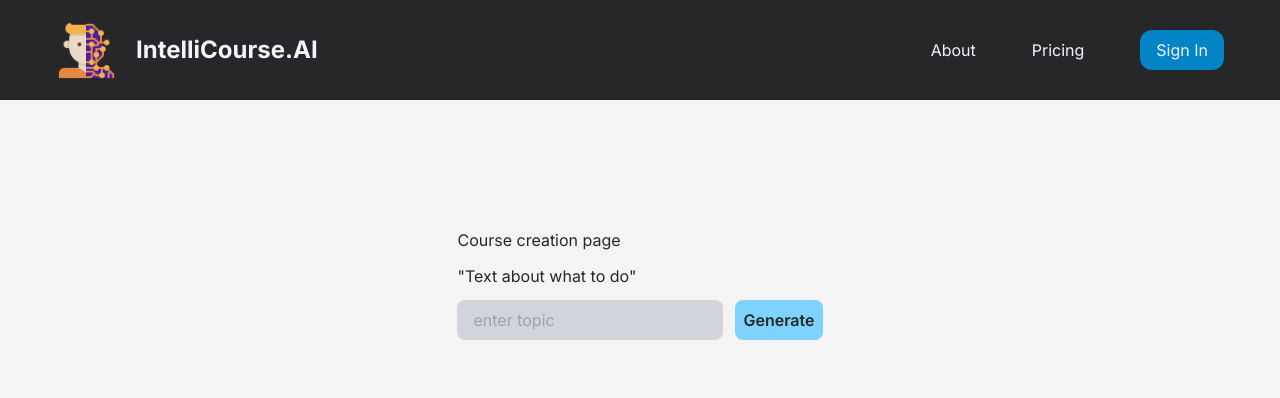
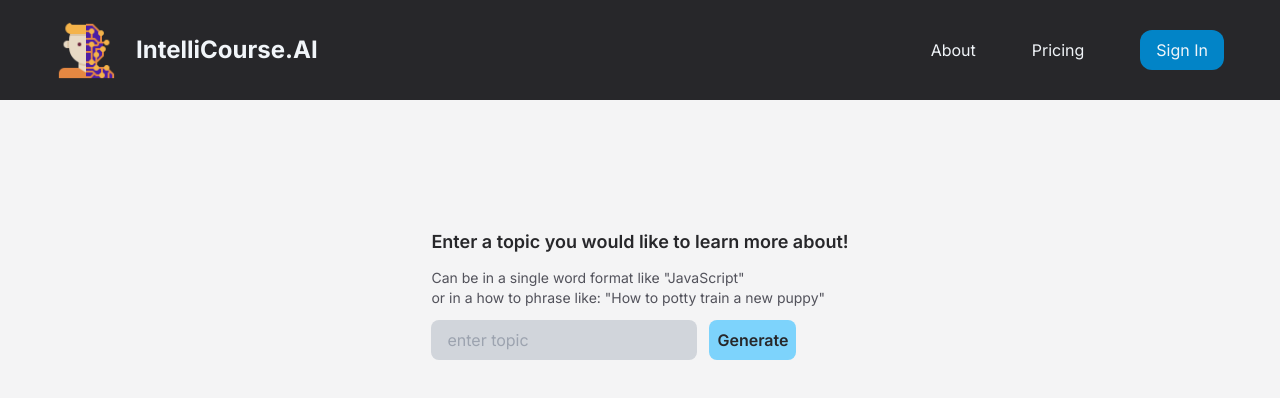
Before and after one commit to Eddie-Kuo/intellicourse-ai, a Next.js app: page /create in a window 1280 px wide. Shown: the top 398 px of the page. Built offline with nearby package versions, Linux system fonts and the light colour scheme; no server answers.

Commit message:
update course creation user prompt

```diff
--- a/src/app/create/page.tsx
+++ b/src/app/create/page.tsx
@@ -58,9 +58,14 @@ export default function Page() {
 
   return (
     <div className="flex h-screen w-full flex-col items-center bg-zinc-100 pt-32">
-      <div className="flex flex-col justify-center gap-3">
-        <p className="text-zinc-800">Course creation page</p>
-        <p className="text-zinc-800">&quot;Text about what to do&quot;</p>
+      <div className="flex  flex-col justify-center gap-3">
+        <p className="text-lg font-semibold text-zinc-800">
+          Enter a topic you would like to learn more about!
+        </p>
+        <p className="text-sm text-zinc-600">
+          Can be in a single word format like &quot;JavaScript&quot;<br></br> or
+          in a how to phrase like: &quot;How to potty train a new puppy&quot;
+        </p>
         <div className="flex gap-3">
           <input
             onChange={(e) => setTopic(e.target.value)}
```
